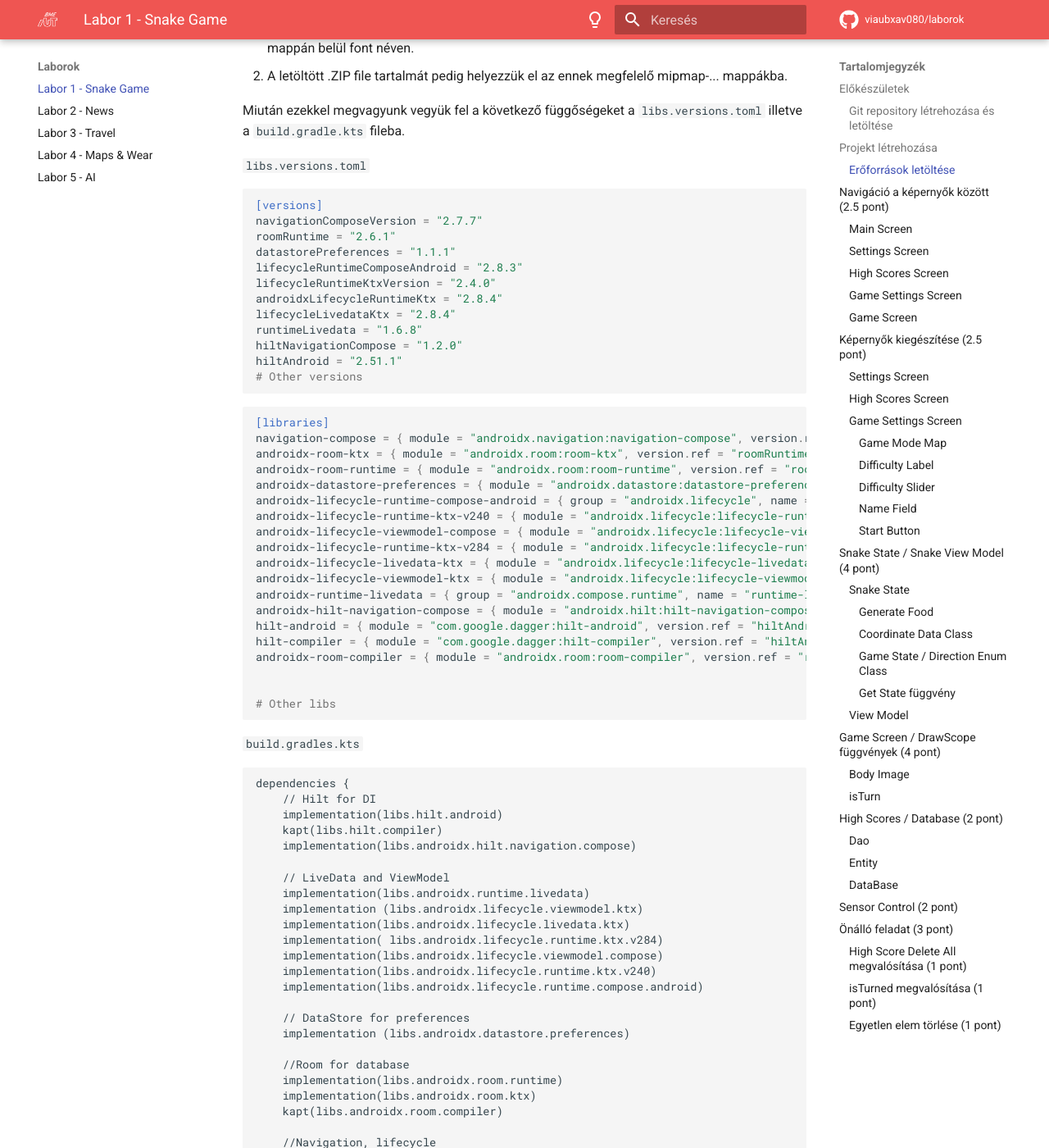
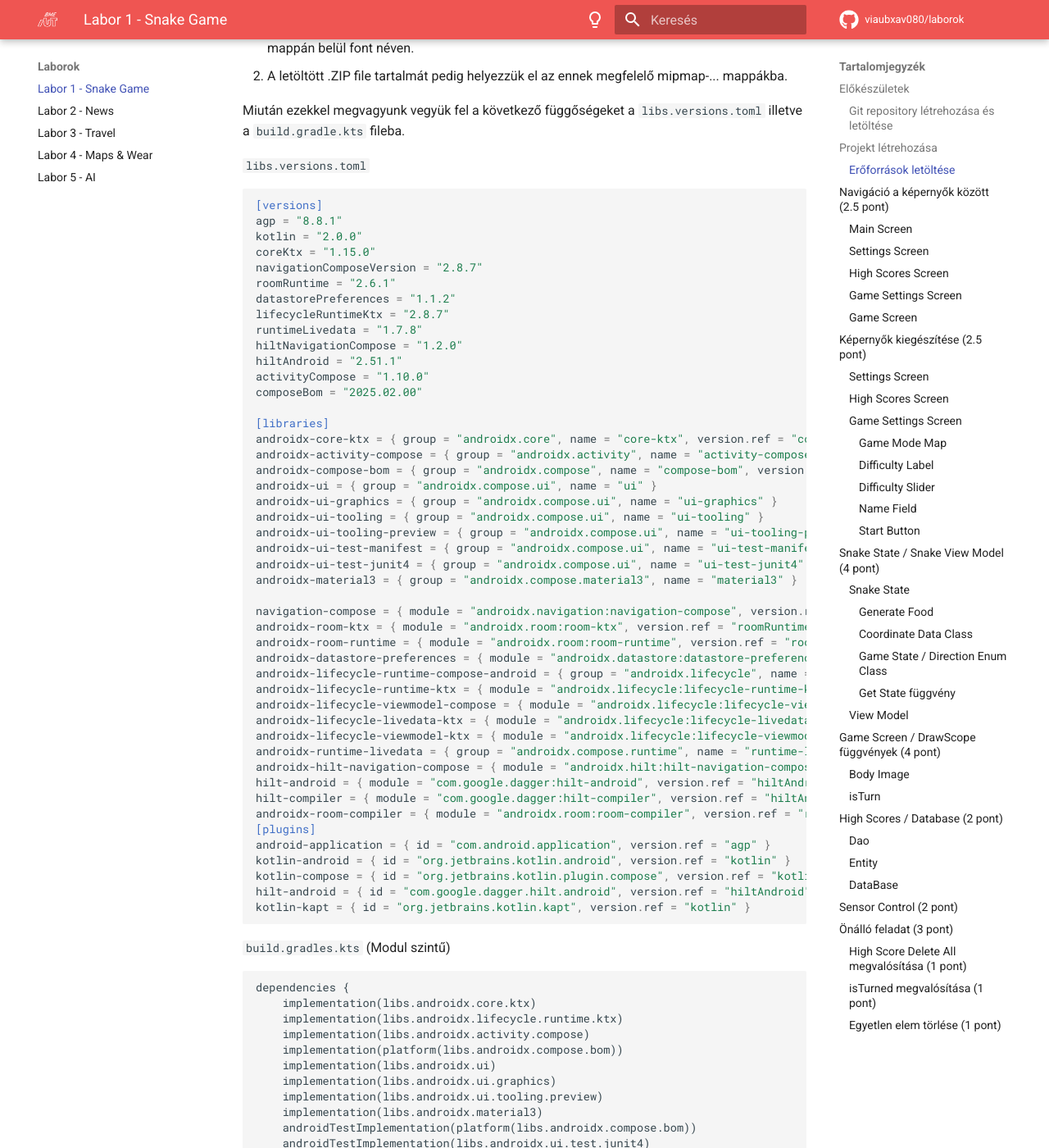
Before and after one commit to VIAUBXAV080/laborok, an MkDocs documentation site: the page built from docs/laborok/snake/index.md, in a window 1280 px wide and 1400 px high, scrolled down 4145 px. Shown: the whole window at 82% size. Built offline with MkDocs 1.6.1 and Material for MkDocs 9.7.7, drawn with Linux system fonts in a browser that asks for light colours; comment, search, counter and statistics services are not loaded; some of the changed text lies outside the part shown.

Commit message:
Update Snake 2025/1

````diff
--- a/docs/laborok/snake/index.md
+++ b/docs/laborok/snake/index.md
@@ -73,45 +73,69 @@ Miután ezekkel megvagyunk vegyük fel a következő függőségeket a `libs.ver
 
 ```toml
 [versions]
-navigationComposeVersion = "2.7.7"
+agp = "8.8.1"
+kotlin = "2.0.0"
+coreKtx = "1.15.0"
+navigationComposeVersion = "2.8.7"
 roomRuntime = "2.6.1"
-datastorePreferences = "1.1.1"
-lifecycleRuntimeComposeAndroid = "2.8.3"
-lifecycleRuntimeKtxVersion = "2.4.0"
-androidxLifecycleRuntimeKtx = "2.8.4"
-lifecycleLivedataKtx = "2.8.4"
-runtimeLivedata = "1.6.8"
+datastorePreferences = "1.1.2"
+lifecycleRuntimeKtx = "2.8.7"
+runtimeLivedata = "1.7.8"
 hiltNavigationCompose = "1.2.0"
 hiltAndroid = "2.51.1"
-# Other versions
-```
-
-```toml
+activityCompose = "1.10.0"
+composeBom = "2025.02.00"
+
 [libraries]
+androidx-core-ktx = { group = "androidx.core", name = "core-ktx", version.ref = "coreKtx" }
+androidx-activity-compose = { group = "androidx.activity", name = "activity-compose", version.ref = "activityCompose" }
+androidx-compose-bom = { group = "androidx.compose", name = "compose-bom", version.ref = "composeBom" }
+androidx-ui = { group = "androidx.compose.ui", name = "ui" }
+androidx-ui-graphics = { group = "androidx.compose.ui", name = "ui-graphics" }
+androidx-ui-tooling = { group = "androidx.compose.ui", name = "ui-tooling" }
+androidx-ui-tooling-preview = { group = "androidx.compose.ui", name = "ui-tooling-preview" }
+androidx-ui-test-manifest = { group = "androidx.compose.ui", name = "ui-test-manifest" }
+androidx-ui-test-junit4 = { group = "androidx.compose.ui", name = "ui-test-junit4" }
+androidx-material3 = { group = "androidx.compose.material3", name = "material3" }
+
 navigation-compose = { module = "androidx.navigation:navigation-compose", version.ref = "navigationComposeVersion" }
 androidx-room-ktx = { module = "androidx.room:room-ktx", version.ref = "roomRuntime" }
 androidx-room-runtime = { module = "androidx.room:room-runtime", version.ref = "roomRuntime" }
 androidx-datastore-preferences = { module = "androidx.datastore:datastore-preferences", version.ref = "datastorePreferences" }
-androidx-lifecycle-runtime-compose-android = { group = "androidx.lifecycle", name = "lifecycle-runtime-compose-android", version.ref = "lifecycleRuntimeComposeAndroid" }
-androidx-lifecycle-runtime-ktx-v240 = { module = "androidx.lifecycle:lifecycle-runtime-ktx", version.ref = "lifecycleRuntimeKtxVersion" }
+androidx-lifecycle-runtime-compose-android = { group = "androidx.lifecycle", name = "lifecycle-runtime-compose-android", version.ref = "lifecycleRuntimeKtx" }
+androidx-lifecycle-runtime-ktx = { module = "androidx.lifecycle:lifecycle-runtime-ktx", version.ref = "lifecycleRuntimeKtx" }
 androidx-lifecycle-viewmodel-compose = { module = "androidx.lifecycle:lifecycle-viewmodel-compose", version.ref = "lifecycleRuntimeKtx" }
-androidx-lifecycle-runtime-ktx-v284 = { module = "androidx.lifecycle:lifecycle-runtime-ktx", version.ref = "androidxLifecycleRuntimeKtx" }
-androidx-lifecycle-livedata-ktx = { module = "androidx.lifecycle:lifecycle-livedata-ktx", version.ref = "lifecycleLivedataKtx" }
+androidx-lifecycle-livedata-ktx = { module = "androidx.lifecycle:lifecycle-livedata-ktx", version.ref = "lifecycleRuntimeKtx" }
 androidx-lifecycle-viewmodel-ktx = { module = "androidx.lifecycle:lifecycle-viewmodel-ktx", version.ref = "lifecycleRuntimeKtx" }
 androidx-runtime-livedata = { group = "androidx.compose.runtime", name = "runtime-livedata", version.ref = "runtimeLivedata" }
 androidx-hilt-navigation-compose = { module = "androidx.hilt:hilt-navigation-compose", version.ref = "hiltNavigationCompose" }
 hilt-android = { module = "com.google.dagger:hilt-android", version.ref = "hiltAndroid" }
 hilt-compiler = { module = "com.google.dagger:hilt-compiler", version.ref = "hiltAndroid" }
 androidx-room-compiler = { module = "androidx.room:room-compiler", version.ref = "roomRuntime" }
-
-
-# Other libs
-
-```
-
-`build.gradles.kts`
+[plugins]
+android-application = { id = "com.android.application", version.ref = "agp" }
+kotlin-android = { id = "org.jetbrains.kotlin.android", version.ref = "kotlin" }
+kotlin-compose = { id = "org.jetbrains.kotlin.plugin.compose", version.ref = "kotlin" }
+hilt-android = { id = "com.google.dagger.hilt.android", version.ref = "hiltAndroid" }
+kotlin-kapt = { id = "org.jetbrains.kotlin.kapt", version.ref = "kotlin" }
+```
+
+`build.gradles.kts` (Modul szintű)
 ```kts
 dependencies {
+    implementation(libs.androidx.core.ktx)
+    implementation(libs.androidx.lifecycle.runtime.ktx)
+    implementation(libs.androidx.activity.compose)
+    implementation(platform(libs.androidx.compose.bom))
+    implementation(libs.androidx.ui)
+    implementation(libs.androidx.ui.graphics)
+    implementation(libs.androidx.ui.tooling.preview)
+    implementation(libs.androidx.material3)
+    androidTestImplementation(platform(libs.androidx.compose.bom))
+    androidTestImplementation(libs.androidx.ui.test.junit4)
+    debugImplementation(libs.androidx.ui.tooling)
+    debugImplementation(libs.androidx.ui.test.manifest)
+
     // Hilt for DI
     implementation(libs.hilt.android)
     kapt(libs.hilt.compiler)
@@ -121,9 +145,8 @@ dependencies {
     implementation(libs.androidx.runtime.livedata)
     implementation (libs.androidx.lifecycle.viewmodel.ktx)
     implementation(libs.androidx.lifecycle.livedata.ktx)
-    implementation( libs.androidx.lifecycle.runtime.ktx.v284)
+    implementation(libs.androidx.lifecycle.runtime.ktx)
     implementation(libs.androidx.lifecycle.viewmodel.compose)
-    implementation(libs.androidx.lifecycle.runtime.ktx.v240)
     implementation(libs.androidx.lifecycle.runtime.compose.android)
 
     // DataStore for preferences
@@ -136,42 +159,42 @@ dependencies {
 
     //Navigation, lifecycle
     implementation(libs.navigation.compose)
-
-    // ... Other dependencies
-}
-```
-`build.gradle.kts`
+}
+```
+`build.gradle.kts` (Modul szintű)
 ```kotlin
 plugins{
-    //...
-    id("com.google.dagger.hilt.android")
-    kotlin("kapt") version "1.9.0"
+    alias(libs.plugins.android.application)
+    alias(libs.plugins.kotlin.android)
+    alias(libs.plugins.kotlin.compose)
+    alias(libs.plugins.hilt.android)
+    alias(libs.plugins.kotlin.kapt)
 }
 android {
     //...
-    compileSdk = 34
+    compileSdk = 35
     defaultConfig{
         //...
         minSdk = 24
-        targetSdk = 34
+        targetSdk = 35
         //...
     }
     //...
     composeOptions {
-        kotlinCompilerExtensionVersion = "1.5.1"
+        kotlinCompilerExtensionVersion = "1.5.15"
     }
     //...
 }
 ```
 
-Majd a Top-Level `build.gradle.kts` filet nyissuk meg és adjuk hozzá a HILT-et illetve a KAPT-ot.
+Majd a Project szintű `build.gradle.kts` filet nyissuk meg és adjuk hozzá a HILT-et illetve a KAPT-ot.
 
 `build.gradle.kts (Snake)`
 ```kts
 plugins {
     //...
-    kotlin("kapt") version "1.9.0" apply false
-    id("com.google.dagger.hilt.android") version "2.51.1" apply false
+    alias(libs.plugins.hilt.android) apply false
+    alias(libs.plugins.kotlin.kapt) apply false
 }
 ```
 
@@ -1076,6 +1099,7 @@ fun getState(): GameState {
 }
 ```
 Ez egy egyszerű getter függvény, amely vissza adja a játék jelenlegi állapotát.
+(Ha a GameState-re hibát dobna az Android Studio, töröljük az android-os `GameState` importot a fájl tetejéről)
 
 Ezen kívűl meg kell valósítanunk egy egyszerű Sealed Class-t ami magáért az Eventekért fog felelni.
 
@@ -1400,7 +1424,7 @@ A 3 DrawScopen kívül szükségünk van még egy pár segédfüggvényre, ezek
 
 Itt az alábbi példa megmutat egy olyan opciót amit meg kellene akadályoznunk ezekkel a függvényekkel.
 
-Első sorban valósítsuk meg a DrawScope függvényeket. Ehhez hozzunk létre 1 új Packaget a gyökér mappában `draw` néven, majd ezekben 3 újabb Packaget -- **board**, **food**, **snake** néven.
+Első sorban valósítsuk meg a DrawScope függvényeket. Ehhez hozzunk létre 1 új Packaget a gyökér mappában `draw` néven.
 
 **DrawBoard**
 
@@ -1898,7 +1922,7 @@ onClick = {
             inclusive = true
         }
     }
-}
+},
 ```
 Szükségünk van arra, hogy a játék állapotát alaphelyzetbe állítsuk, ezt az onClick első sorával tehetjük meg, valamint a `navController.navigate(..){..}` lambda segítségével beállítjuk, hogy ha a felhasználó vissza gombot nyomna a főképernyőn ezután, ne tudjon visszanavigálni a játék képernyőjére. Ezt a `popUpTo(..){inclusive..}` segítségével tehetjük meg.
 
@@ -2513,13 +2537,19 @@ Ehhez hozzunk létre egy új Packaget `di` néven, majd ebben egy új Kotlin Fil
 object AppModule {
     @Provides
     @Singleton
-    fun provideTopScoreDao(@ApplicationContext appContext: Context): TopScoreDao {
-        return TopScoreDatabase.getDatabase(appContext).topScoreDao()
-    }
-}
-```
-
-Az AppModule objektumon belül rakunk két annotációt a `provideTopScoreDao` függvény-re, amely majd egy TopScoreDao objektumot ad vissza a meghívás után. Mivel `ApplicationContext`-et tud biztosítani, így ennek a segítségével meghívjuk a `getDatabase` függvényt ezzel a paraméterrel, majd legkérdezzük a Dao-t, így megkapva a szükséges paraméterünket.
+    fun provideDatabase(@ApplicationContext appContext: Context): TopScoreDatabase {
+        return TopScoreDatabase.getDatabase(appContext)
+    }
+
+    @Provides
+    @Singleton
+    fun provideTopScoreDao(database: TopScoreDatabase): TopScoreDao {
+        return database.topScoreDao()
+    }
+}
+```
+
+Az AppModule objektumon belül rakunk két annotációt a `provideTopScoreDao` és `provideDatabase` függvényekre. Mivel `ApplicationContext`-et tud biztosítani, így ennek a segítségével meghívjuk a `getDatabase` függvényt ezzel a paraméterrel, majd legkérdezzük a Dao-t, így megkapva a szükséges paraméterünket.
 
 Ahhoz, hogy a Dependency Injectionunk működjön globálisan az alkalmazás szintjén inicializálnunk kell a Daggert, hogy létrejöjjön egy kontextus, amelyben a függőségeket menedzseli. Ehhez hozzunk létre a gyökérmappában egy új Kotlin File-t `Application` néven, majd írjuk bele a következő egyszerű kódot:
 
@@ -2583,13 +2613,13 @@ fun HighScoresScreen(
         LazyColumn (
             //...
         ) {
-            items(highScores.value.size) { index ->
+            items(highScores.size) { index ->
                 Row (
                     //...
                 ){
-                    TableText(highScores.value[index].name, Modifier.weight(2f))
-                    TableText(highScores.value[index].score.toString(), Modifier.weight(1f))
-                    TableText(highScores.value[index].difficulty, Modifier.weight(2f))
+                    TableText(highScores[index].name, Modifier.weight(2f))
+                    TableText(highScores[index].score.toString(), Modifier.weight(1f))
+                    TableText(highScores[index].difficulty, Modifier.weight(2f))
                 }
             }
         }
````
Also changed, not shown: other parts of docs/laborok/snake/index.md (+10 -12 lines).
